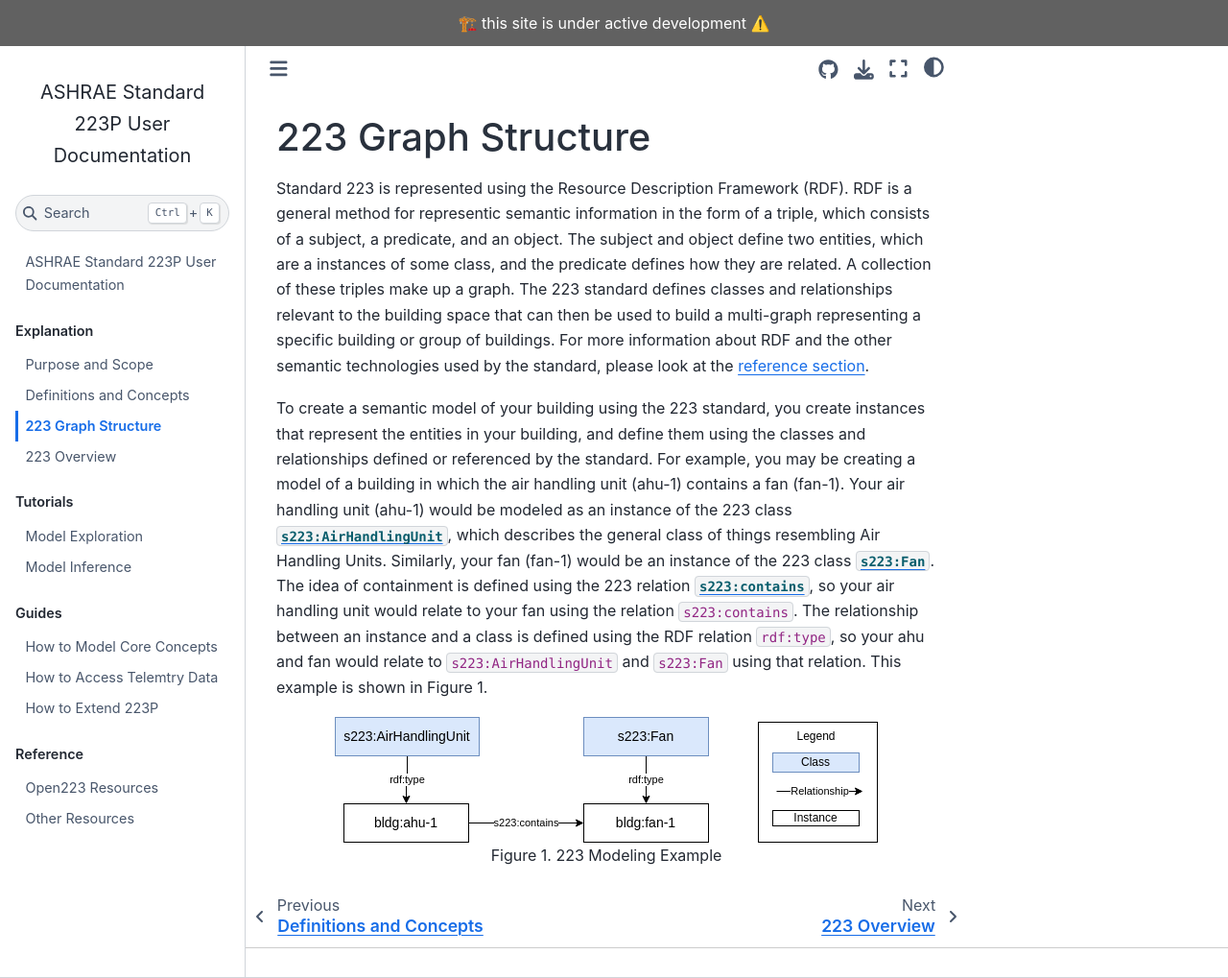
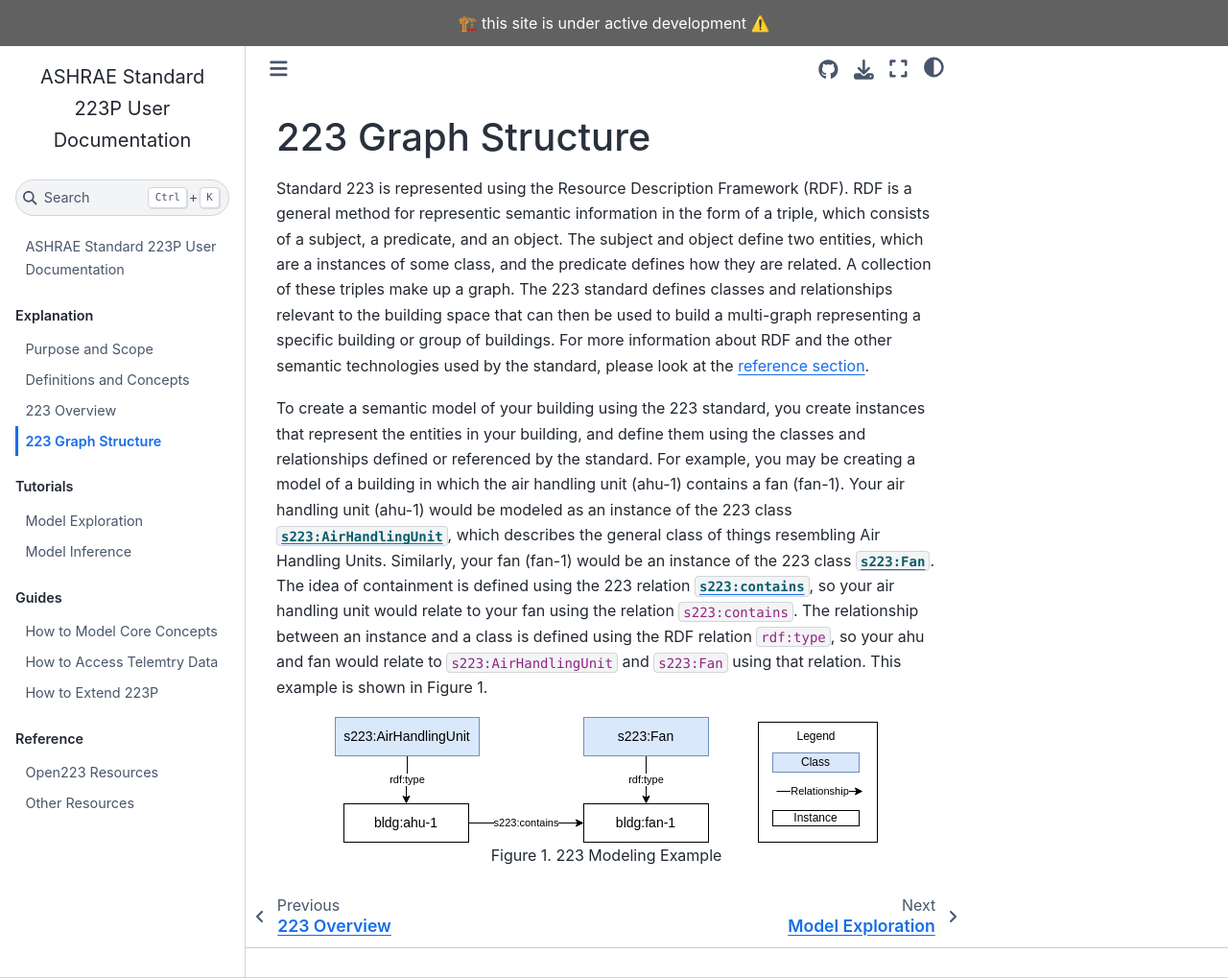
Before and after one commit to open223/docs.open223.info, a Jupyter Book: the page built from explanation/graph_structure.md, in a window 1280 px wide and 1019 px high. Shown: the whole window at 96% size. Built offline with Jupyter Book 1.0.4 settings and Sphinx 7.4.7 and the Sphinx Book theme 1.1.4, drawn with Linux system fonts in a browser that asks for light colours; some of the changed lines change nothing that is shown.

Commit message:
order change

```diff
--- a/_toc.yml
+++ b/_toc.yml
@@ -9,8 +9,8 @@ parts:
   chapters:
   - file: explanation/purpose_scope.md
   - file: explanation/definitions.md
+  - file: explanation/223_overview.md
   - file: explanation/graph_structure.md
-  - file: explanation/223_overview.md
 - caption: Tutorials
   chapters:
   - file: tutorials/model_exploration.md
```
